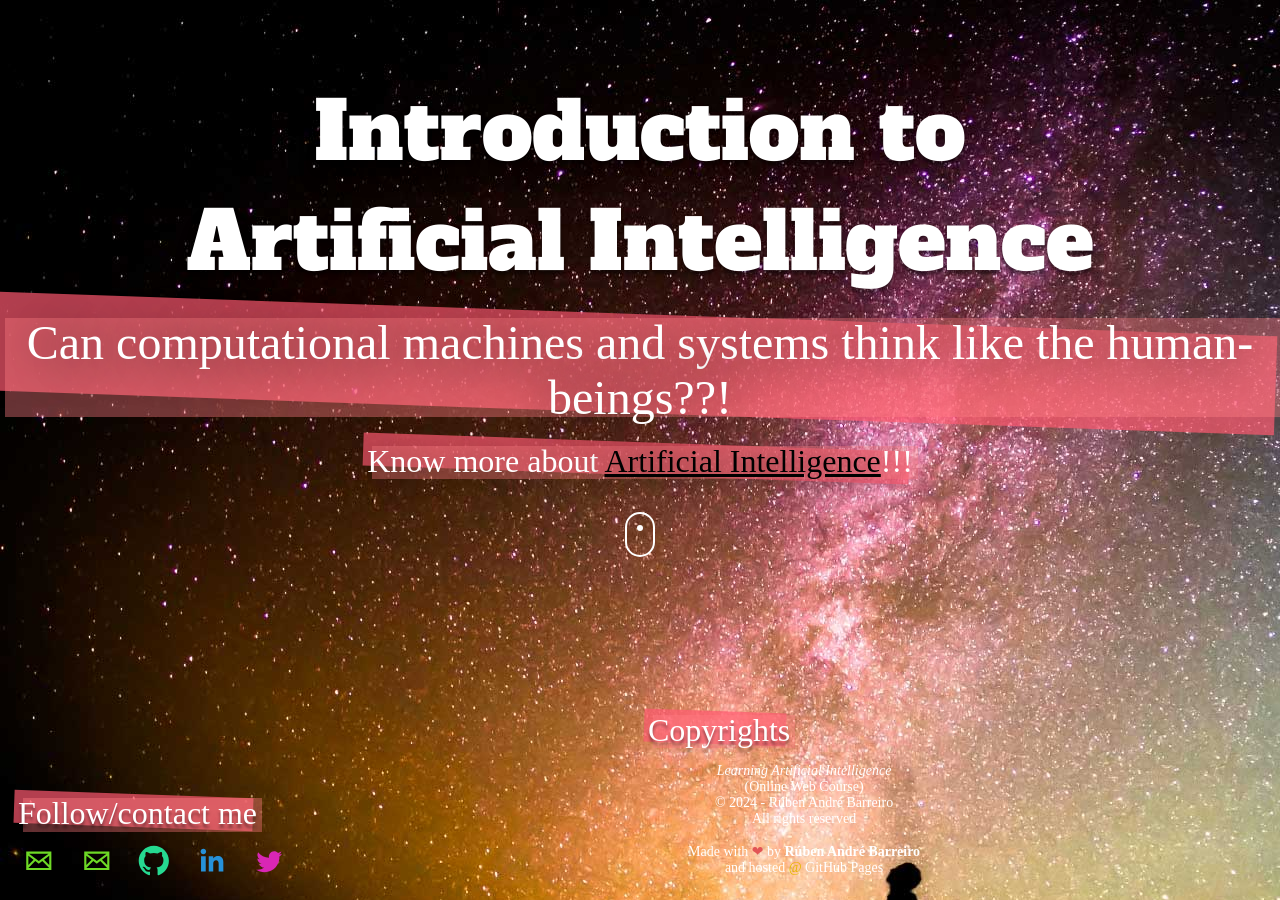
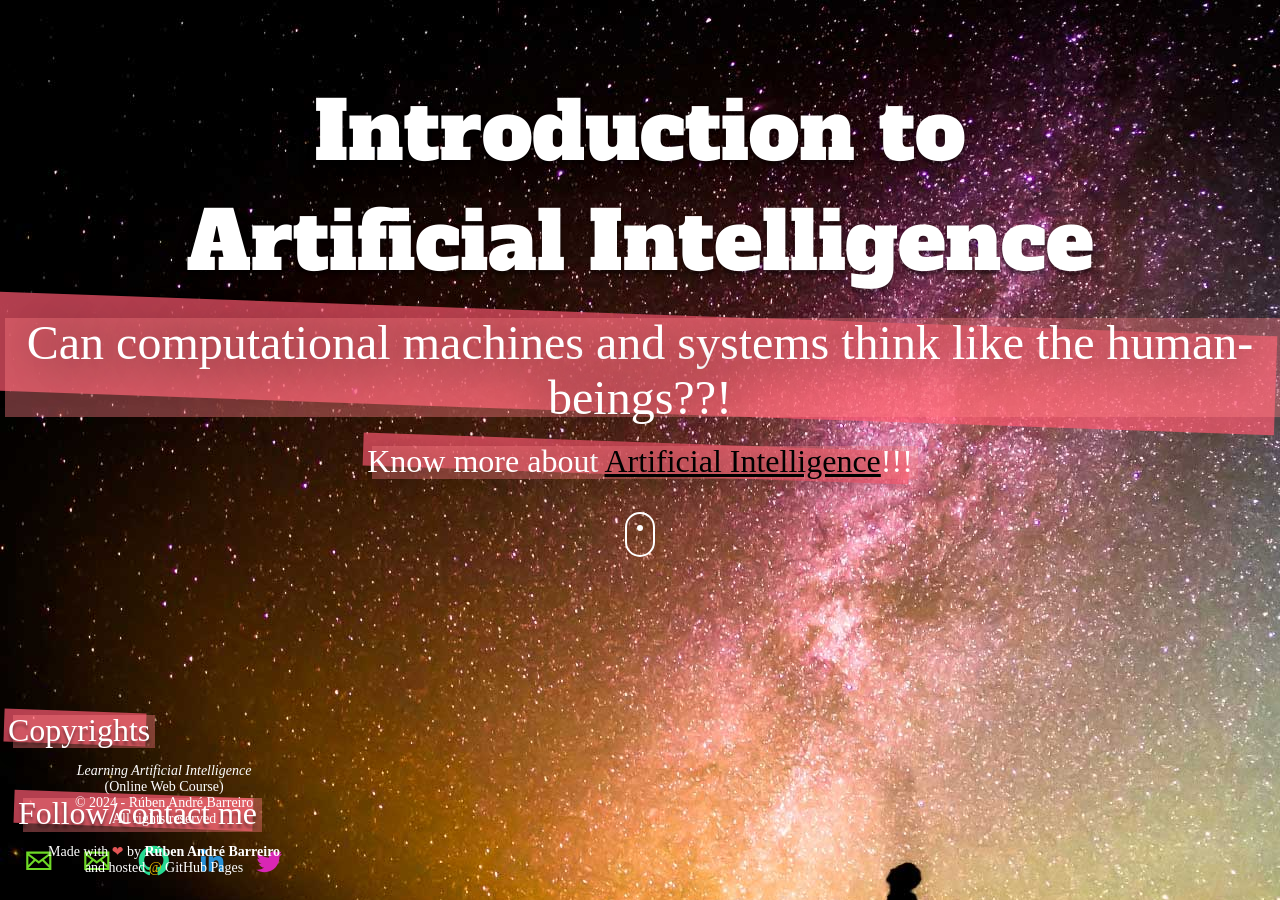
Before and after one commit to learning-artificial-intelligence/learning-artificial-intelligence.github.io, a Jekyll site: the page built from index.html, in a window 1280 px wide. Built offline with Jekyll 4.4.1, drawn with Linux system fonts in a browser that asks for light colours; nearby versions of some CDN libraries; some web fonts are replaced.

Commit message:
Some minor changes added
Some minor changes added

```diff
--- a/assets/css/custom/examples copia.css
+++ b/assets/css/custom/examples copia.css
@@ -294,7 +294,6 @@ p{
 
 #copyrights-menu{
 	position: fixed;
-	left: 50%;
 	bottom: 10px;
 	color: #ffffff;
   	margin: 0 0;
--- a/assets/css/custom/examples.css
+++ b/assets/css/custom/examples.css
@@ -101,7 +101,6 @@ p{
 
 #copyrights-menu{
 	position: fixed;
-	left: 50%;
 	bottom: 10px;
 	color: #ffffff;
   	margin: 0 0;
--- a/assets/css/custom/examples_backup_5_3_17.css
+++ b/assets/css/custom/examples_backup_5_3_17.css
@@ -294,7 +294,6 @@ p{
 
 #copyrights-menu{
 	position: fixed;
-	left: 50%;
 	bottom: 10px;
 	color: #ffffff;
   	margin: 0 0;
```
